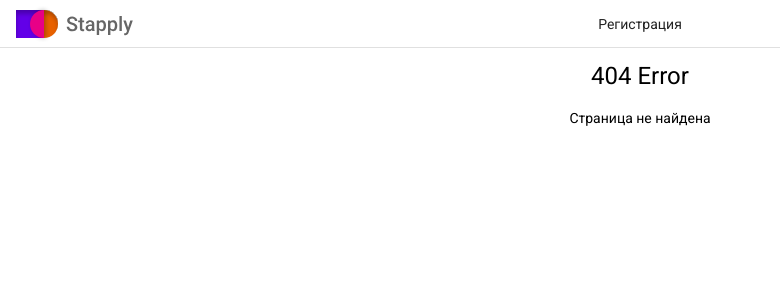
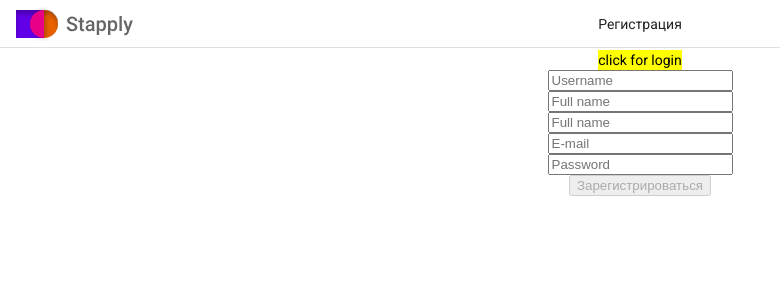
Before and after one commit to Alllex202/Stapply-Frontend, an Angular app: page /register in a window 1280 px wide. Before the commit this address had no page. Shown: the top 300 px of the page, without its empty margins (0-780 px from the left). Built offline with nearby package versions, Linux system fonts and the light colour scheme.

Commit message:
added register

```diff
--- a/src/app/app-routing.module.ts
+++ b/src/app/app-routing.module.ts
@@ -6,6 +6,7 @@ import {SearchComponent} from './pages/search/search.component';
 import {LoginComponent} from './pages/login/login.component';
 import {AuthGuard} from './guards/auth.guard';
 import {TestComponent} from './pages/test/test.component';
+import {RegisterComponent} from './pages/register/register.component';
 
 const routes: Routes = [
   {path: '', redirectTo: '/tracked', pathMatch: 'full'},
@@ -16,8 +17,8 @@ const routes: Routes = [
   },
   {path: 'settings', component: PageNotFoundComponent, canActivate: [AuthGuard], data: {title: 'Настройки'}},
   {path: 'login', component: LoginComponent, data: {title: 'Вход'}},
-  {path: 'register', component: PageNotFoundComponent, data: {title: 'Регистрация'}},
-  {path: 'landing', component: PageNotFoundComponent, data: {title: 'Лендинг'}},
+  {path: 'register', component: RegisterComponent, data: {title: 'Регистрация'}},
+  // {path: 'landing', component: PageNotFoundComponent, data: {title: 'Лендинг'}},
   {path: 'test', component: TestComponent, data: {title: 'TEST'}},
   {path: '**', component: PageNotFoundComponent, data: {title: 'Error'}},
 ];
--- a/src/app/app.module.ts
+++ b/src/app/app.module.ts
@@ -37,6 +37,7 @@ import { SearchResultCardComponent } from './pages/search/search-results/search-
 import {MatChipsModule} from '@angular/material/chips';
 import { LoginComponent } from './pages/login/login.component';
 import { TestComponent } from './pages/test/test.component';
+import { RegisterComponent } from './pages/register/register.component';
 
 @NgModule({
   declarations: [
@@ -57,6 +58,7 @@ import { TestComponent } from './pages/test/test.component';
     SearchResultCardComponent,
     LoginComponent,
     TestComponent,
+    RegisterComponent,
   ],
   imports: [
     BrowserModule,
--- /dev/null
+++ b/src/app/pages/register/register.component.html
@@ -0,0 +1,20 @@
+<div class="wrapper">
+  <form (ngSubmit)="submit()" #rForm="ngForm">
+    <span [ngStyle]="{cursor: 'pointer', backgroundColor: 'yellow'}" routerLink="/login">click for login</span>
+    <input type="text" placeholder="Username" [(ngModel)]="form.username" name="username"
+           autocomplete="off" required>
+    <input type="text" placeholder="Full name" [(ngModel)]="form.firstName" name="firstName"
+           autocomplete="off" required>
+    <input type="text" placeholder="Full name" [(ngModel)]="form.lastName" name="lastName"
+           autocomplete="off" required>
+    <input type="email" placeholder="E-mail" [(ngModel)]="form.email" name="email"
+           autocomplete="off" required>
+    <input type="password" placeholder="Password" [(ngModel)]="form.password" name="password"
+           autocomplete="new-password" required>
+    <button
+      type="submit"
+      [disabled]="rForm.invalid"
+    >
+      Зарегистрироваться</button>
+  </form>
+</div>
--- /dev/null
+++ b/src/app/pages/register/register.component.scss
@@ -0,0 +1,9 @@
+.wrapper {
+  padding-top: 50px;
+
+  form {
+    display: flex;
+    flex-direction: column;
+    align-items: center;
+  }
+}
--- /dev/null
+++ b/src/app/pages/register/register.component.ts
@@ -0,0 +1,45 @@
+import {Component, OnInit} from '@angular/core';
+import {HttpClient} from '@angular/common/http';
+import {RegisterService} from '../../services/register.service';
+import {Router} from '@angular/router';
+
+@Component({
+  selector: 'app-register',
+  templateUrl: './register.component.html',
+  styleUrls: ['./register.component.scss']
+})
+export class RegisterComponent implements OnInit {
+
+  form = {
+    firstName: '',
+    lastName: '',
+    username: '',
+    email: '',
+    password: '',
+  };
+
+  constructor(
+    private registerService: RegisterService,
+    private router: Router,
+  ) {
+  }
+
+  ngOnInit(): void {
+  }
+
+  submit(): void {
+    this.registerService.register(this.form.email, this.form.username, this.form.firstName,
+      this.form.lastName, this.form.password)
+      .subscribe(
+        res => {
+          console.log('RESPONSE', res);
+          console.log('FORM', this.form);
+          this.router.navigate(['login']);
+        },
+        err => {
+          console.log('ERROR', err);
+        }
+      );
+  }
+
+}
--- /dev/null
+++ b/src/app/services/register.service.ts
@@ -0,0 +1,25 @@
+import {Injectable} from '@angular/core';
+import {HttpClient} from '@angular/common/http';
+import {UrlsApi} from '../urls/api';
+import {Observable} from 'rxjs';
+
+@Injectable({
+  providedIn: 'root'
+})
+export class RegisterService {
+
+  constructor(
+    private http: HttpClient
+  ) {
+  }
+
+  register(email: string, username: string, firstName: string, lastName: string, password: string): Observable<object> {
+    return this.http.post(UrlsApi.Register, {
+      email,
+      username,
+      firstName,
+      lastName,
+      password
+    });
+  }
+}
```
